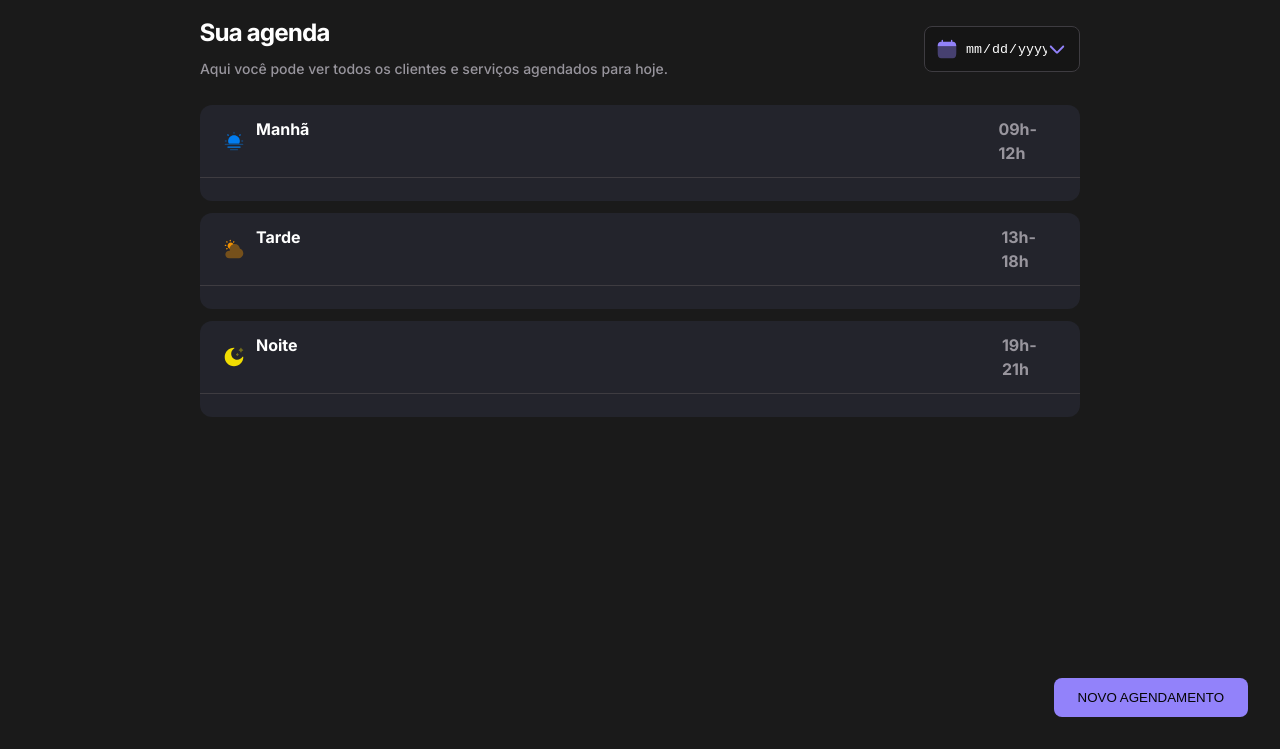
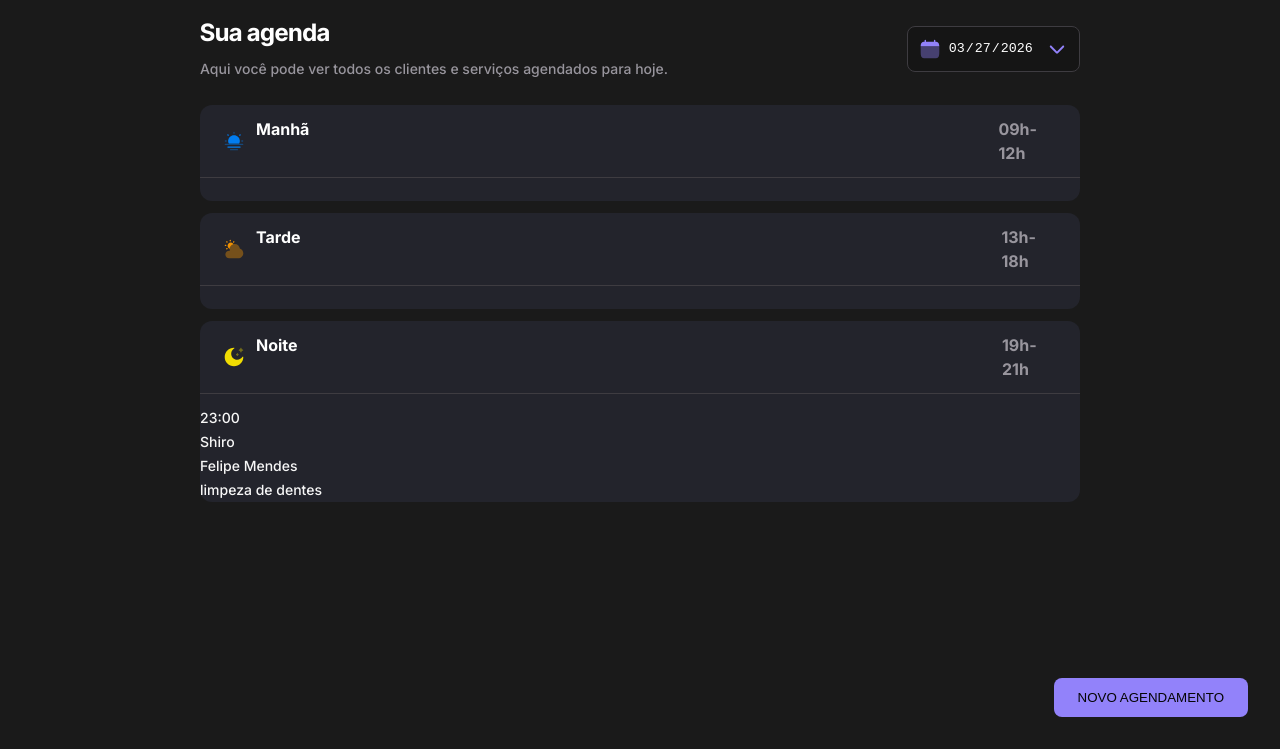
Before and after one commit to FelipeMASdev/mundo-pet, a website built with webpack: page src/index.html in a window 1280 px wide. Shown: the part 51-800 px from the top of the page. Built offline with nearby package versions, Linux system fonts and the light colour scheme; data requests are answered from the project's data file.

Commit message:
show apointments for selected dates

```diff
--- a/db.json
+++ b/db.json
@@ -31,9 +31,23 @@
     {
       "id": 5,
       "pet": "Nina",
-      "tutor": "Patricia Mendes",
+      "tutor": "Patricia Silva",
       "when": "2026-03-26T20:00:00-03:00",
       "service": "limpeza de dentes"
+    },
+    {
+      "id": 6,
+      "pet": "Shiro",
+      "tutor": "Felipe Mendes",
+      "when": "2026-03-27T20:00:00-03:00",
+      "service": "limpeza de dentes"
+    },
+    {
+      "id": 7,
+      "pet": "Shiro",
+      "tutor": "Felipe Mendes",
+      "when": "2026-03-28T18:00:00-03:00",
+      "service": "Tosa higiênica"
     }
   ]
 }
--- a/src/index.html
+++ b/src/index.html
@@ -23,7 +23,7 @@
             </div>
             <div class="input">
               <img src="assets/calendar.svg" alt="">
-              <input type="date" id="date" name="date" required>
+              <input type="date" id="selected-date" name="selected-date" required>
               <img src="assets/arrow.svg" alt="">
             </div>
           </header>
--- a/src/main.js
+++ b/src/main.js
@@ -10,5 +10,5 @@ import './styles/input.css';
 import './libs/dayjs';
 
 //js imports
-import './modules/page-load.js';
-import './modules/appointments/show-appointments.js';
+import './modules/events/page-load.js';
+import './modules/events/date-change.js';
--- a/src/modules/appointments/show-appointments.js
+++ b/src/modules/appointments/show-appointments.js
@@ -7,6 +7,8 @@ const periodNight = document.querySelector('.appointment-list.period-night');
 
 export async function showAppointments({ date }) {
   // calling function to get selected date's appointments from server
+  clearRenderedAppointments();
+
   const schedule = await getAppointments({ date });
 
   const scheduleMorning = schedule.filter((schedule) =>
@@ -36,3 +38,8 @@ function renderAppointment(schedule, appointmentList) {
   `;
   appointmentList.appendChild(appointmentItem);
 }
+
+function clearRenderedAppointments() {
+  const renderedAppointments = document.querySelectorAll('.appointment-item');
+  renderedAppointments.forEach(appointment => appointment.remove());
+}
--- /dev/null
+++ b/src/modules/events/date-change.js
@@ -0,0 +1,8 @@
+import dayjs from "dayjs";
+import { showAppointments } from "../appointments/show-appointments.js";
+
+const selectDateInput = document.getElementById("selected-date");
+
+selectDateInput.addEventListener("change", (event) => {
+  showAppointments({ date: event.target.value });
+});
--- /dev/null
+++ b/src/modules/events/page-load.js
@@ -0,0 +1,9 @@
+import dayjs from 'dayjs';
+import { showAppointments } from '../appointments/show-appointments.js';
+
+const selectDateInput = document.getElementById('selected-date');
+
+document.addEventListener('DOMContentLoaded', () => {
+  selectDateInput.value = dayjs().format('YYYY-MM-DD');
+  showAppointments({ date: selectDateInput.value });
+});
--- a/src/modules/page-load.js
+++ /dev/null
@@ -1,4 +0,0 @@
-import dayjs from 'dayjs';
-import { showAppointments } from './appointments/show-appointments.js';
-
-showAppointments({ date: dayjs() });
--- a/src/styles/input.css
+++ b/src/styles/input.css
@@ -19,10 +19,6 @@ input{
 
 input[type="date"]::-webkit-calendar-picker-indicator {
   opacity: 0;
-  position: absolute;
-  right: 0.75rem;
-  width: 1rem;
-  height: 1rem;
   cursor: pointer;
 }
 
```
